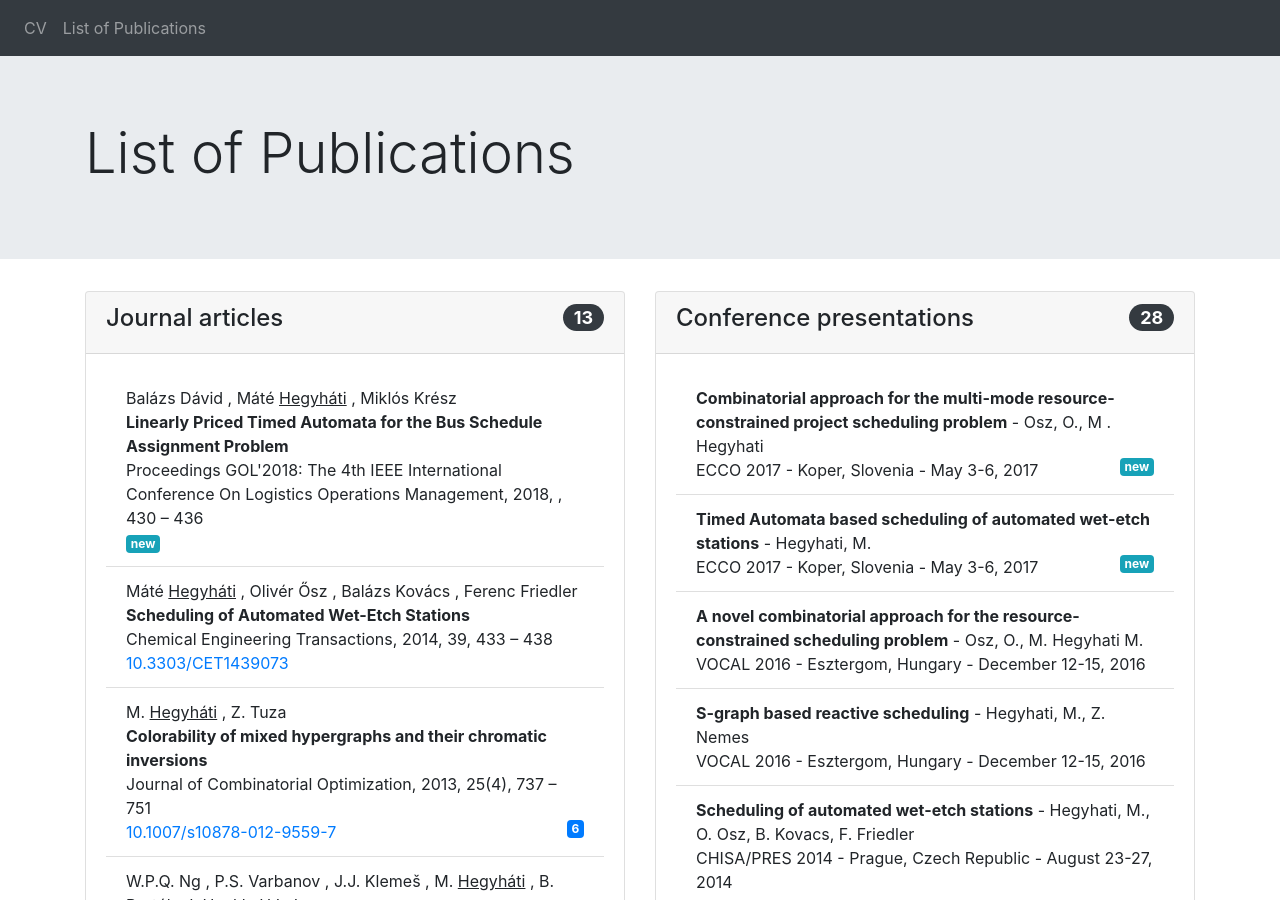
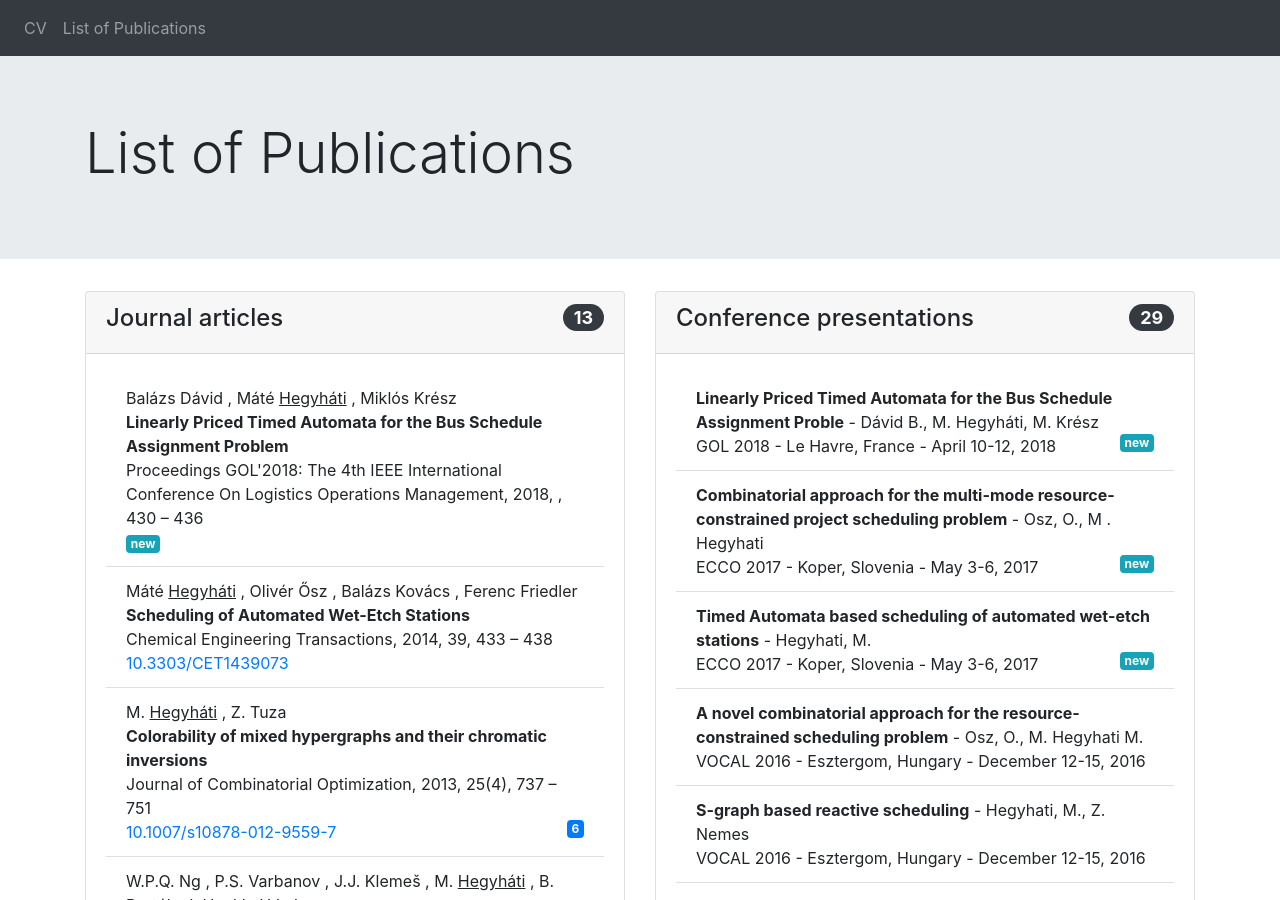
Before and after one commit to hegyhati/hegyhati.github.io, a Jekyll site: the page built from publications.html, in a window 1280 px wide and 900 px high. Built offline with Jekyll 4.4.1, drawn with Linux system fonts in a browser that asks for light colours.

Commit message:
GOL presentation

```diff
--- a/_data/presentations.json
+++ b/_data/presentations.json
@@ -1,4 +1,16 @@
 [
+
+    {
+        "author": "Dávid B., M. Hegyháti, M. Krész",
+        "title": "Linearly Priced Timed Automata for the Bus Schedule Assignment Proble",
+        "conference": "GOL'2018: The 4th IEEE International Conference On Logistics Operations Management",
+        "conferenceshort": "GOL 2018",
+        "city": "Le Havre",
+        "country": "France",
+        "year": "2018",
+        "date": "April 10-12",
+        "type": ["oral", "international", "collaborator"]
+    },
     {
         "author": "Hegyhati, M., T. Holczinger, T. Majozi, F. Friedler",
         "title": "Transforming STN based scheduling problems to S-graph representation",
```
